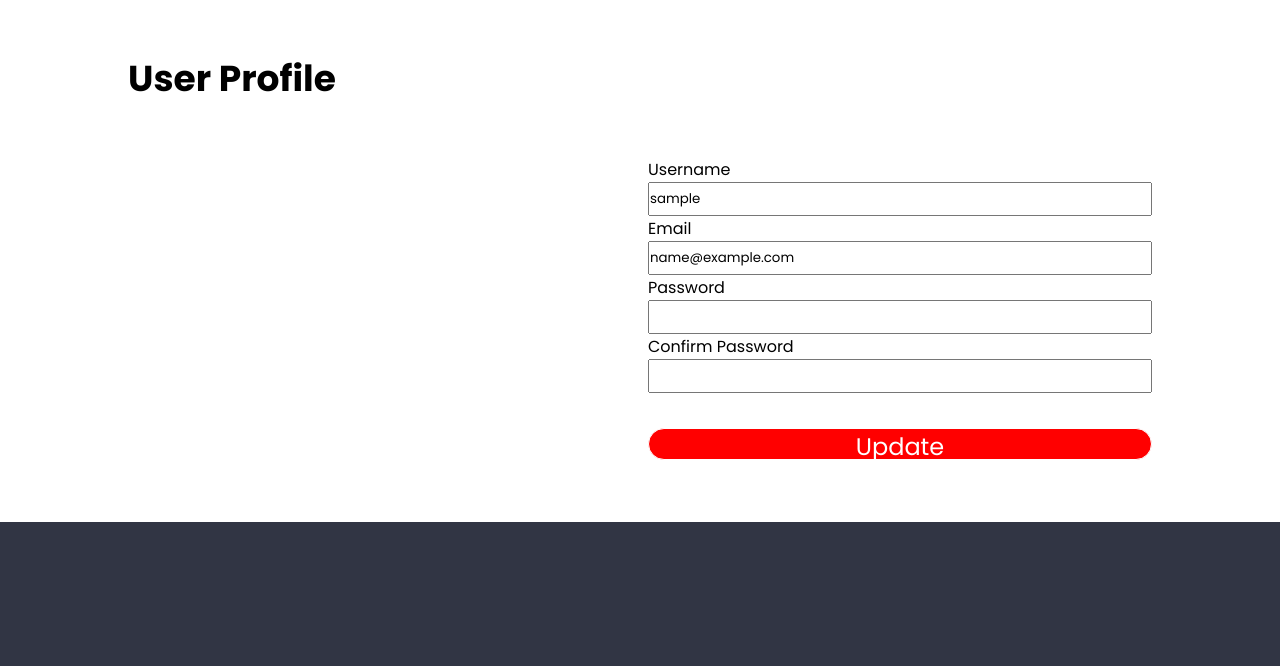
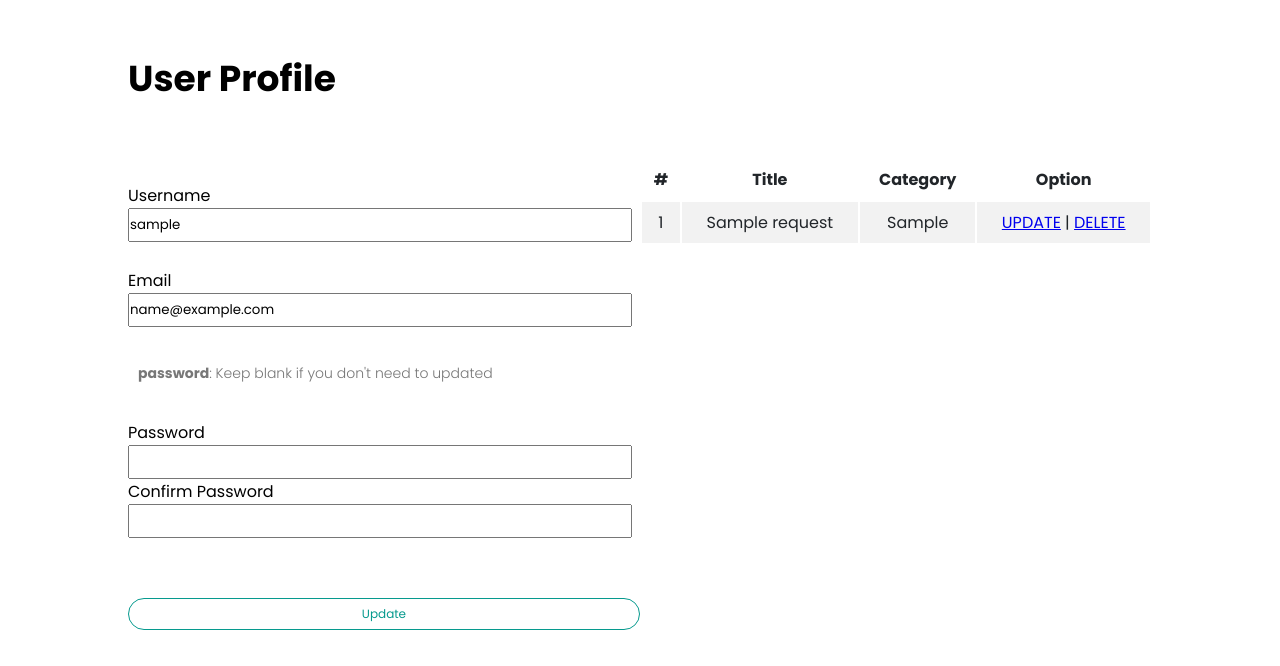
Before and after one commit to mohammedalahmed/FutureWeb, a PHP site: page /profile.php in a window 1280 px wide. Shown: the part 800-1466 px from the top of the page. Before the commit the page ends 1322 px from the top, so only its background shows below. Run offline with PHP 8.4, Linux system fonts and the light colour scheme; the visitor is signed in with stand-in values (Sample User, id 1); tables that the repository leaves empty hold one stand-in row (values such as "Sample post").

Commit message:
Final release

```diff
--- a/admin_deleteuser.php
+++ b/admin_deleteuser.php
@@ -9,6 +9,4 @@ if($_POST && $_SESSION['admin']){
 	}else{
 		echo 'false';
 	}
-
-	$conn->close();
 }
--- a/config.php
+++ b/config.php
@@ -4,7 +4,7 @@ session_start();
 
 $host = "localhost";
 $user = "root";
-$pass = "";
+$pass = "alshowoq";
 $name = "futureweb";
 $port = 3306;
 
--- a/header.php
+++ b/header.php
@@ -18,10 +18,11 @@
         <ul>
           <li><a href="index.php">Home</a></li>
           <li><a href="partners.php">Partners</a></li>
+          <?php if(empty($_SESSION['username'])){ ?>
           <li><a href="reg.php">Register</a></li>
-          <?php if(empty($_SESSION['username'])){ ?>
           <li><a href="regform.php">Login</a></li>
           <?php }else{ ?>
+          <li><a href="regevent.php">Register</a></li>
           <li><a href="profile.php">Profile</a></li>
           <li><a href="admin.php">Panel</a></li>
           <li><a href="?logout=true" onclick="return confirm('Are you sure to logout?')">Logout</a></li>
--- a/js/app.js
+++ b/js/app.js
@@ -153,6 +153,7 @@ $('#updateProfile').submit(function(e){
 				// setTimeout(function(){ window.location = 'index.php'; }, 3000);
 				$('#loggedMsg').css('display', 'block').css('background', 'orangered').html('Successfully Updated')
 				setTimeout(function(){ $('#loggedMsg').css('display', 'none') }, 3000);
+				setTimeout(function(){ window.location = 'profile.php'; }, 3000);
 			}else{
 				$('#loggedMsg').css('display', 'block').css('background', 'orangered').html(result)
 				setTimeout(function(){ window.location = 'index.php'; }, 3000);
@@ -161,3 +162,42 @@ $('#updateProfile').submit(function(e){
 		}
 	});
 });
+
+
+
+function deleteThisEvent(ident){
+	if(confirm('Are you sure?'))
+		$.ajax({
+			type: 'POST',
+			url: 'deleteThisEvent.php',
+			data: {id: ident},
+			success: function(result){
+				alert(result)
+				setTimeout(function(){ window.location = 'profile.php'; }, 3000);
+			}
+		});
+}
+
+$('#updateProfileEvent').submit(function(e){
+	e.preventDefault();
+
+	let form = $(this);
+	let actionUrl = 'updateProfileEvent2.php'
+	let formData = form.serializeArray()
+
+	$.ajax({
+		type: 'POST',
+		url: actionUrl,
+		data: formData,
+		success: function(result){
+
+			alert(result)
+			if (result == 'Successfully Updated') {
+				setTimeout(function(){ window.location = 'profile.php'; }, 3000);
+			}else{
+				setTimeout(function(){ $('#loggedMsg').css('display', 'none') }, 3000);
+			}
+
+		}
+	});
+});
--- a/profile.php
+++ b/profile.php
@@ -17,19 +17,30 @@ $row = $sql->fetch_assoc();
       </div>
       <div class="row">
 
+        <div class="Profile_leftSide">
           <div id="loggedMsg"></div>
 
           <form id="updateProfile">
+            <div class="row">
               <div class="col">
                 <label>Username</label><br>
                 <input type="text" name="username" value="<?php echo $row['username']; ?>">
               </div>
+            </div>
 
+            <div class="row">
               <div class="col">
                 <label>Email</label><br>
                 <input type="email" name="email" value="<?php echo $row['email']; ?>">
               </div>
+            </div>
 
+            <div class="row">
+              <div class="col" style="width:100%;">
+                <p> <strong>password</strong>: Keep blank if you don't need to updated </p>
+              </div>
+            </div>
+            <div class="row">
               <div class="col">
                 <label>Password</label><br>
                 <input type="password" name="password" value=""><br>
@@ -37,10 +48,56 @@ $row = $sql->fetch_assoc();
                 <label>Confirm Password</label><br>
                 <input type="password" name="cpassword" value="">
               </div>
+            </div>
 
+            <div class="row">
               <input type="hidden" name="id" value="<?php echo $ident; ?>">
-          <button type="submit">Update</button>
+              <button type="submit" style="color: #069A8E;border: 1px solid #069A8E;">Update</button>
+            </div>
           </form>
+
+        </div>
+        <div class="Profile_rightSide">
+          <table class="table table-striped table-hover">
+            <thead>
+              <tr>
+                <th>#</th>
+                <th>Title</th>
+                <th>Category</th>
+                <th>Option</th>
+              </tr>
+            </thead>
+            <tbody>
+<?php
+$sql = $conn->query("SELECT * FROM requests WHERE user = '". $ident ."';");
+$i = 1;
+if($sql->num_rows > 0){
+  while($row = $sql->fetch_assoc()){
+    echo "
+                <tr>
+                  <td>". $i++ ."</td>
+                  <td>". $row['name'] ."</td>
+                  <td>". $row['category'] ."</td>
+                  <td><a href='updateProfileEvent.php?id=". $row['id'] ."'>UPDATE</a> | <a href='#' onclick = 'deleteThisEvent(". $row['id'] .")'>DELETE</a></td>
+                </tr>
+    ";
+  }
+}else{
+  echo "
+                <tr>
+                  <td colspan='4'>Nothing Found!</td>
+                </tr>
+  ";
+}
+?>
+              <tr>
+                <td></td>
+                <td></td>
+                <td></td>
+              </tr>
+            </tbody>
+          </table>
+        </div>
 
       </div>
     </section>
--- a/style.css
+++ b/style.css
@@ -380,11 +380,67 @@ span{
 #updateProfile {
   margin-bottom: 5%
 }
-#updateProfile button {
+/*#updateProfile button {
   background: #ff0000;
   font-size: 1.5em;
-}
+}*/
 #updateProfile input {
   width: 500px;
   height: 30px;
 }
+.Profile_leftSide {
+  left: 0;
+  width: 49.99%;
+}
+.Profile_rightSide {
+  right: 0;
+  width: 49.99%;
+}
+.table {
+  --bs-table-bg: transparent;
+  --bs-table-accent-bg: transparent;
+  --bs-table-striped-color: #212529;
+  --bs-table-striped-bg: rgba(0, 0, 0, 0.05);
+  --bs-table-active-color: #212529;
+  --bs-table-active-bg: rgba(0, 0, 0, 0.1);
+  --bs-table-hover-color: #212529;
+  --bs-table-hover-bg: rgba(0, 0, 0, 0.075);
+  width: 100%;
+  margin-bottom: 1rem;
+  color: #212529;
+  vertical-align: top;
+  border-color: #dee2e6;
+}
+.table > :not(caption) > * > * {
+  padding: 0.5rem 0.5rem;
+  background-color: var(--bs-table-bg);
+  border-bottom-width: 1px;
+  box-shadow: inset 0 0 0 9999px var(--bs-table-accent-bg);
+}
+.table > tbody {
+  vertical-align: inherit;
+}
+.table > thead {
+  vertical-align: bottom;
+}
+.table > :not(:first-child) {
+  border-top: 2px solid currentColor;
+}
+
+.table-striped > tbody > tr:nth-of-type(odd) > * {
+  --bs-table-accent-bg: var(--bs-table-striped-bg);
+  color: var(--bs-table-striped-color);
+}
+
+.table-active {
+  --bs-table-accent-bg: var(--bs-table-active-bg);
+  color: var(--bs-table-active-color);
+}
+
+.table-hover > tbody > tr:hover > * {
+  --bs-table-accent-bg: var(--bs-table-hover-bg);
+  color: var(--bs-table-hover-color);
+}
+tr, th, td {
+  text-align: center;
+}
```
Also changed, not shown: deleteThisEvent.php (added, +17 -0 lines), updateProfileEvent.php (added, +66 -0 lines), updateProfileEvent2.php (added, +13 -0 lines). Lines whose indentation alone changed are shown as unchanged.
